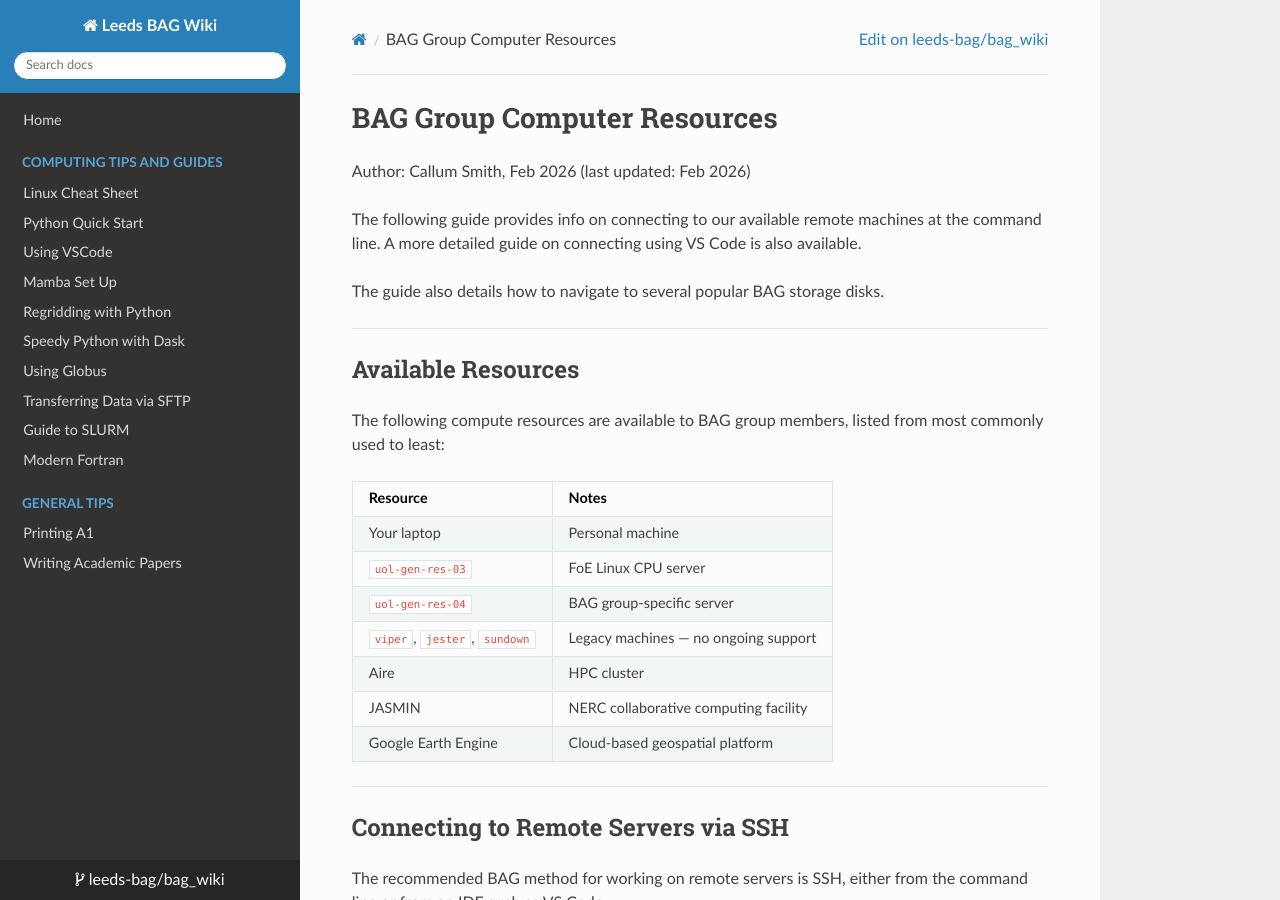
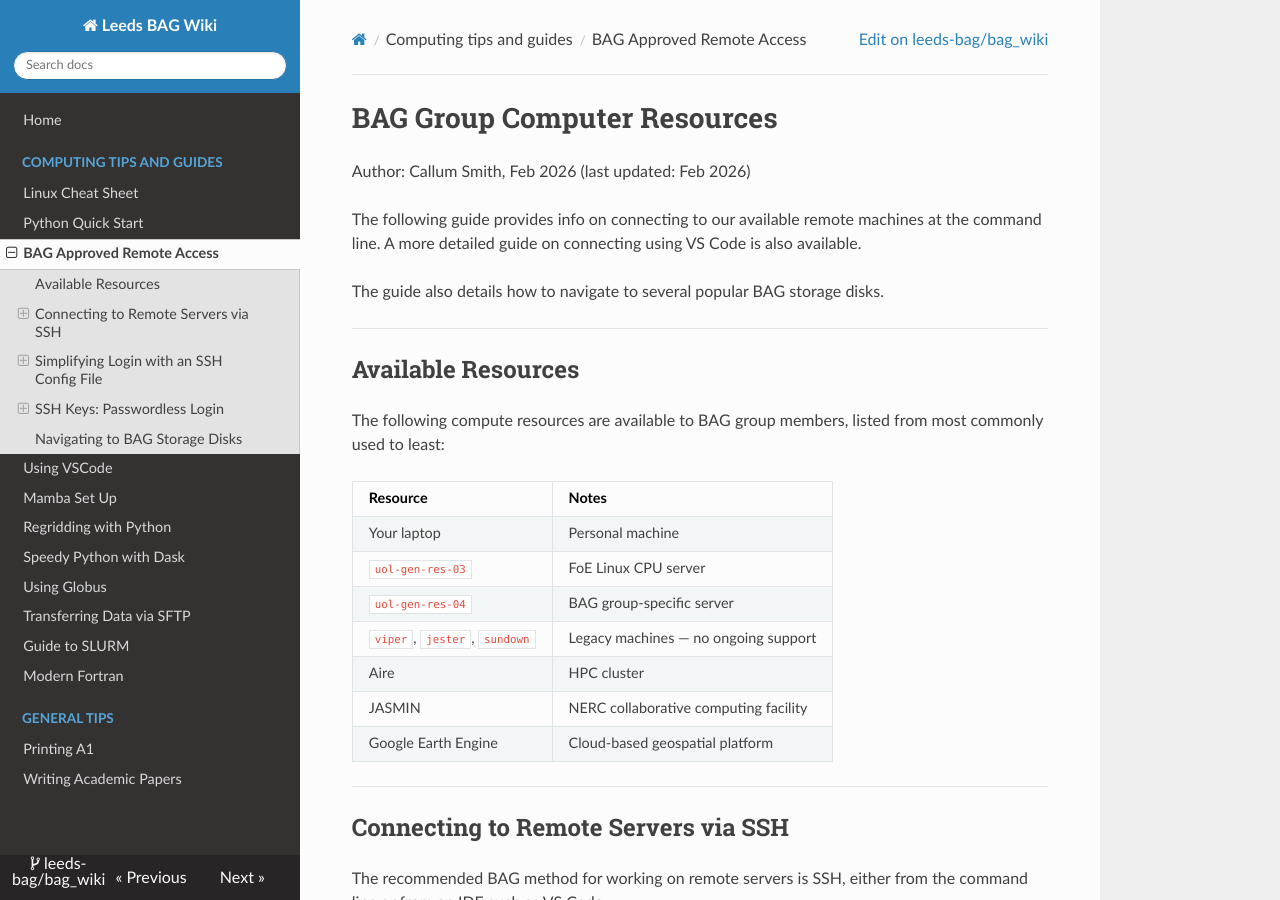
Before and after one commit to leeds-bag/bag_wiki, an MkDocs documentation site: the page built from docs/compute_resources.md, in a window 1280 px wide and 900 px high. Built offline with MkDocs 1.6.1, drawn with Linux system fonts in a browser that asks for light colours; nearby versions of some CDN libraries.

Commit message:
Add 'BAG Approved Remote Access' to navigation

```diff
--- a/mkdocs.yml
+++ b/mkdocs.yml
@@ -13,6 +13,7 @@ nav:
   - Computing tips and guides:
       - Linux Cheat Sheet: linux_cheat_sheet.md
       - Python Quick Start: python_quick_start.md
+      - BAG Approved Remote Access: compute_resources.md
       - Using VSCode: VSCode_guide.md
       - Mamba Set Up: conda_setup.md
       - Regridding with Python: how_to_regrid_xesmf_tutorial.md
```
